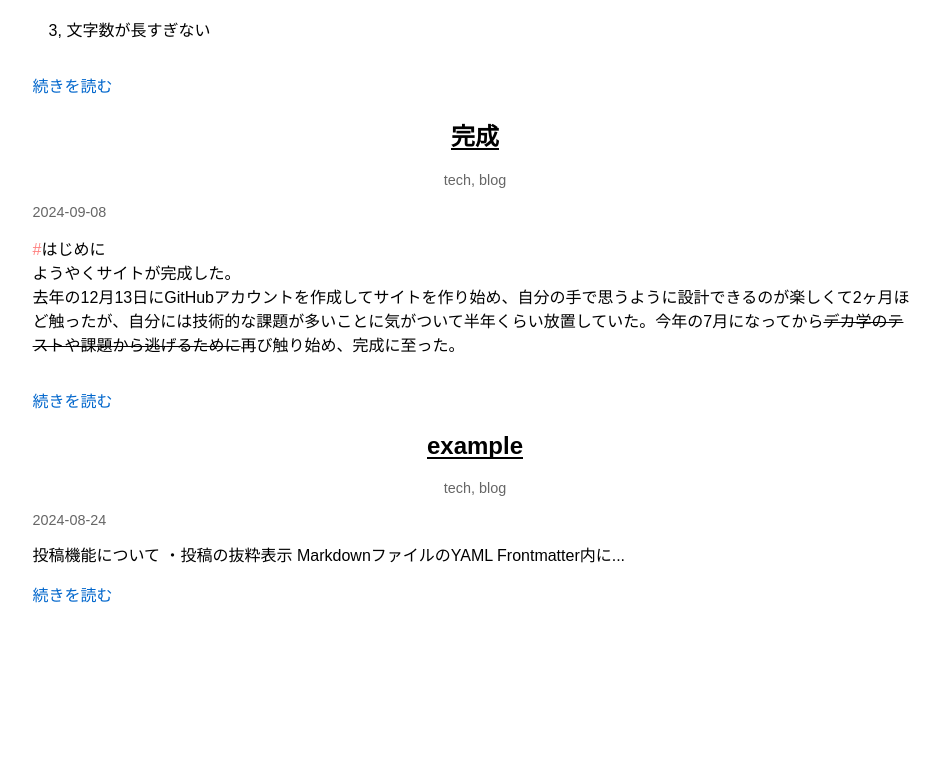
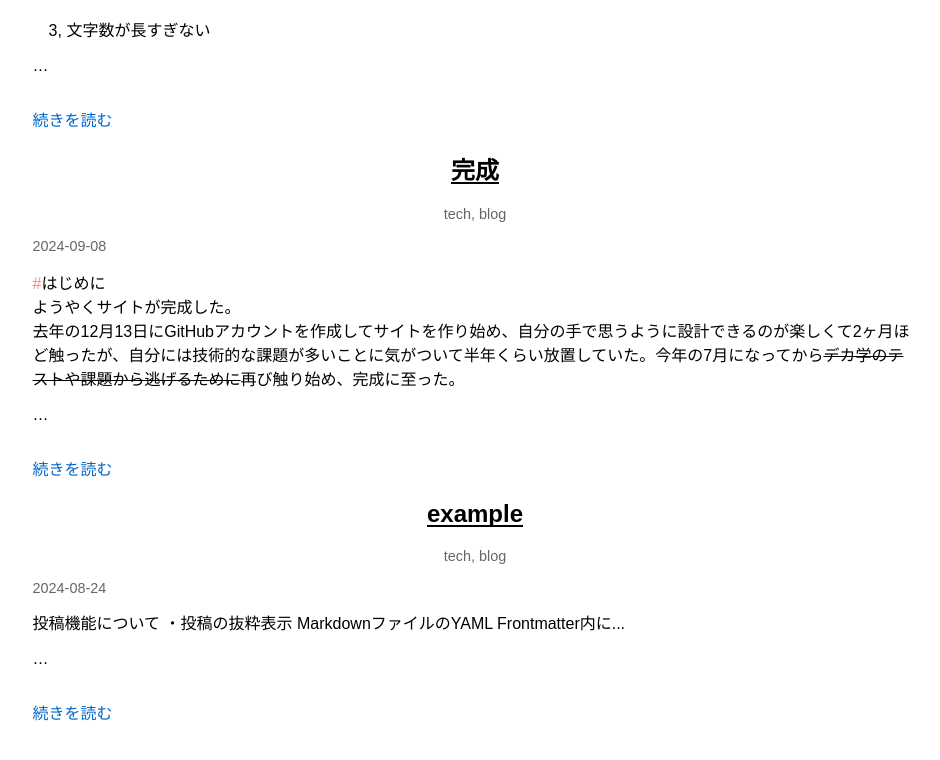
Before and after one commit to Asiraat/blog, a Jekyll site: the page built from index.html, in a window 1280 px wide and 1400 px high, scrolled down 200 px. Shown: the part 596-1356 px from the top of the window, without its empty margins (165-1105 px from the left). Built offline with Jekyll 4.4.1, drawn with Linux system fonts in a browser that asks for light colours; some web fonts are replaced; before the commit the page ends 1482 px from its top, so only the background shows below that.

Commit message:
Update index.html

```diff
--- a/index.html
+++ b/index.html
@@ -15,7 +15,6 @@ layout: default
   <meta property="og:type" content="website">
   <meta property="og:url" content="{{ page.url | absolute_url }}">
   <meta property="og:image" content="{{ page.image | default: site.image | relative_url }}">
-
   <!-- Twitterカード設定 -->
   <meta name="twitter:card" content="summary_large_image">
   <meta name="twitter:title" content="{{ page.title | default: site.title }}">
@@ -55,6 +54,7 @@ layout: default
                   {% else %}
                     {{ post.content }}
                   {% endif %}
+                  <p>…</p>
                 </div>
               <a href="{{ post.url | relative_url }}" class="read-more">続きを読む</a>
             </article>
```
